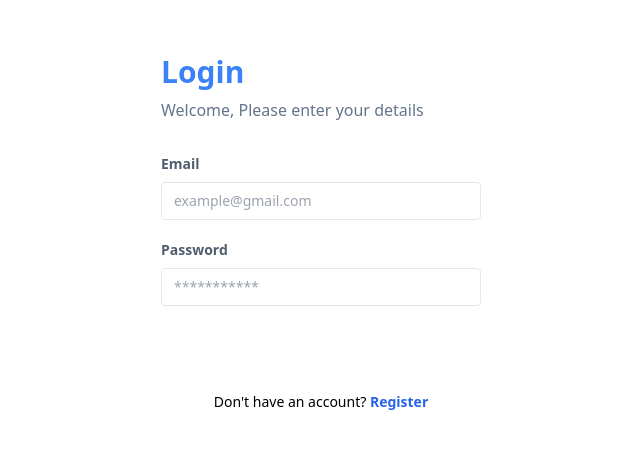
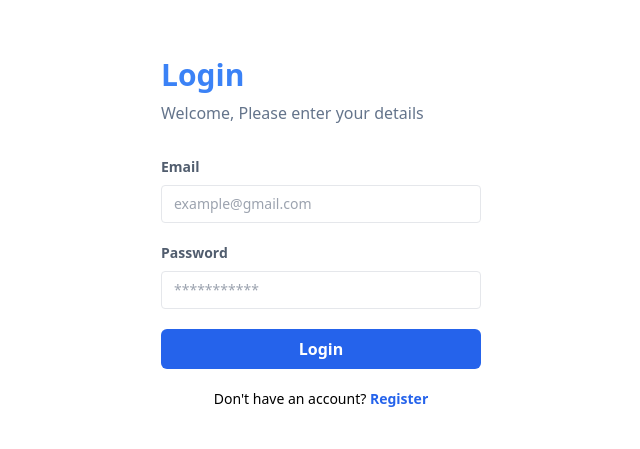
Before and after one commit to matuladaandi/belajar-react, a React (Vite) app: page /login in a window 1280 px wide. Shown: the part 167-616 px from the top of the page, without its empty margins (319-959 px from the left). Built offline with nearby package versions, Linux system fonts and the light colour scheme.

Commit message:
impl: event handle login & logout

```diff
--- a/src/components/Elements/Button/index.jsx
+++ b/src/components/Elements/Button/index.jsx
@@ -1,8 +1,17 @@
 // Button.js
-const Button = ({ children, className }) => {
+const Button = (props) => {
+  const {
+    children,
+    classname = "bg-black",
+    onClick = () => {},
+    type = "button",
+  } = props;
+
   return (
     <button
-      className={`h-10 px-6 font-semibold rounded-md text-white ${className}`}
+      className={`h-10 px-6 font-semibold rounded-md ${classname}`}
+      type={type}
+      onClick={() => onClick()}
     >
       {children}
     </button>
--- a/src/components/Fragments/CardProduct.jsx
+++ b/src/components/Fragments/CardProduct.jsx
@@ -45,7 +45,7 @@ const Footer = (props) => {
   return (
     <div className="flex items-center justify-between px-5  pb-5">
       <span className="text-xl font-bold text-white">{price}</span>
-      <Button className="bg-blue-600">Add to Card</Button>
+      <Button classname="bg-blue-600 text-white">Add to Card</Button>
     </div>
   );
 };
--- a/src/components/Fragments/FormLogin.jsx
+++ b/src/components/Fragments/FormLogin.jsx
@@ -2,8 +2,17 @@ import Button from "../Elements/Button";
 import InputForm from "../Elements/Input";
 
 const FormLogin = () => {
+  const handleLogin = (event) => {
+    event.preventDefault();
+    localStorage.setItem("email", event.target.email.value);
+    localStorage.setItem("password", event.target.password.value);
+    window.location.href = "/products";
+
+    console.log("first");
+  };
+
   return (
-    <form action="">
+    <form onSubmit={handleLogin}>
       <InputForm
         label="Email"
         type="email"
@@ -17,7 +26,9 @@ const FormLogin = () => {
         placeholder="***********"
       />
 
-      <Button classname="blue" label="Login" />
+      <Button classname="bg-blue-600 w-full text-white" type="submit">
+        Login
+      </Button>
     </form>
   );
 };
--- a/src/components/Fragments/FormRegister.jsx
+++ b/src/components/Fragments/FormRegister.jsx
@@ -29,7 +29,7 @@ const FormRegister = () => {
         placeholder="***********"
       />
 
-      <Button classname="blue" label="Register" />
+      <Button classname="bg-blue-600 w-full text-white">Register</Button>
     </form>
   );
 };
--- a/src/pages/products.jsx
+++ b/src/pages/products.jsx
@@ -1,4 +1,6 @@
+import { Fragment } from "react";
 import CardProduct from "../components/Fragments/CardProduct";
+import Button from "../components/Elements/Button";
 
 const products = [
   {
@@ -14,13 +16,27 @@ const products = [
     name: "kursi baru",
     price: 127,
     image: "/images/kursi-baru.jpg",
-    description:
-      "Lorem ipsum dolor sit amet consectetur",
+    description: "Lorem ipsum dolor sit amet consectetur",
   },
 ];
 
+const email = localStorage.getItem("email");
+
 const ProductsPage = () => {
+  const handleLogout = () => {
+    localStorage.removeItem("email")
+    localStorage.removeItem("password")
+    window.location.href = "/login"
+  };
+
   return (
+    <Fragment>
+      <div className="flex justify-end h-10 bg-blue-600 text-white items-center px-20">
+        {email}
+        <Button classname="bg-black ml-5" onClick={handleLogout}>
+          Signout
+        </Button>
+      </div>
       <div className="flex justify-center py-5">
         {products.map((product) => (
           <CardProduct key={product.id}>
@@ -32,6 +48,7 @@ const ProductsPage = () => {
           </CardProduct>
         ))}
       </div>
+    </Fragment>
   );
 };
 
```
Lines whose indentation alone changed are shown as unchanged.
